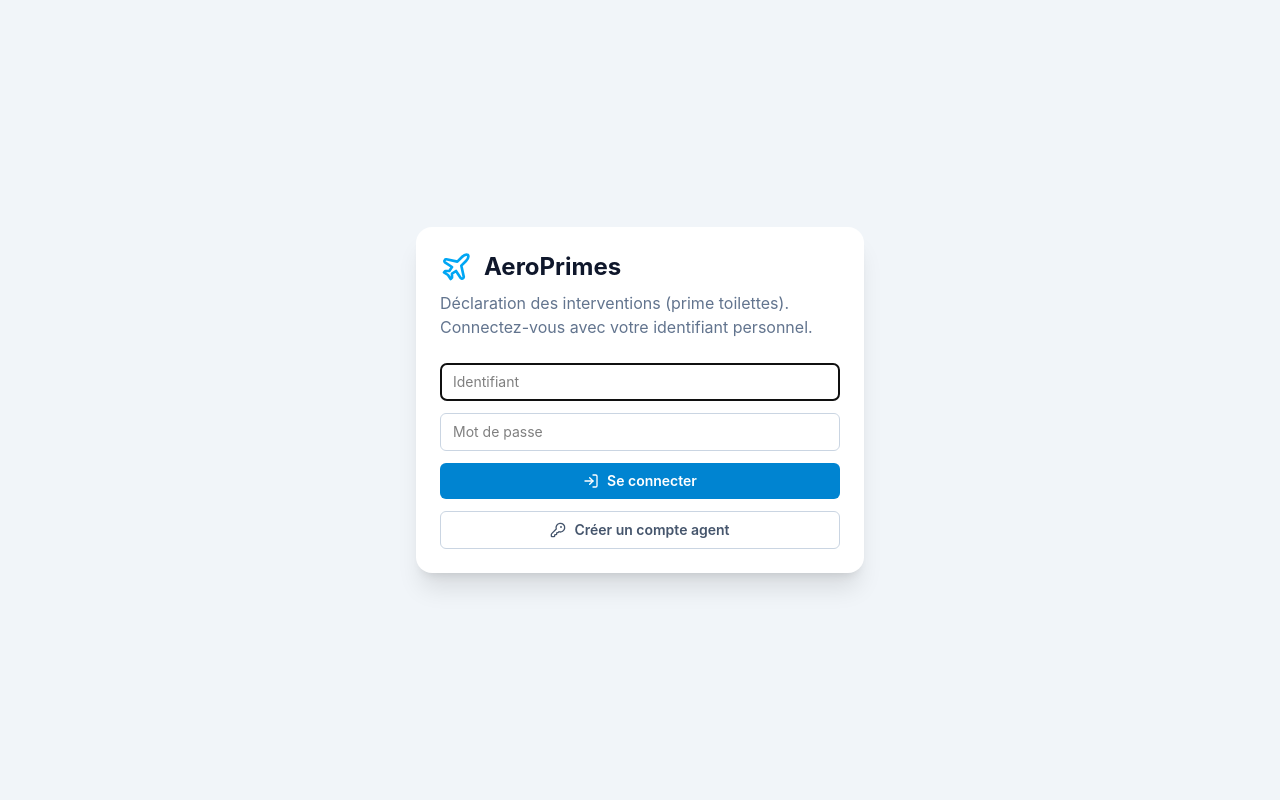
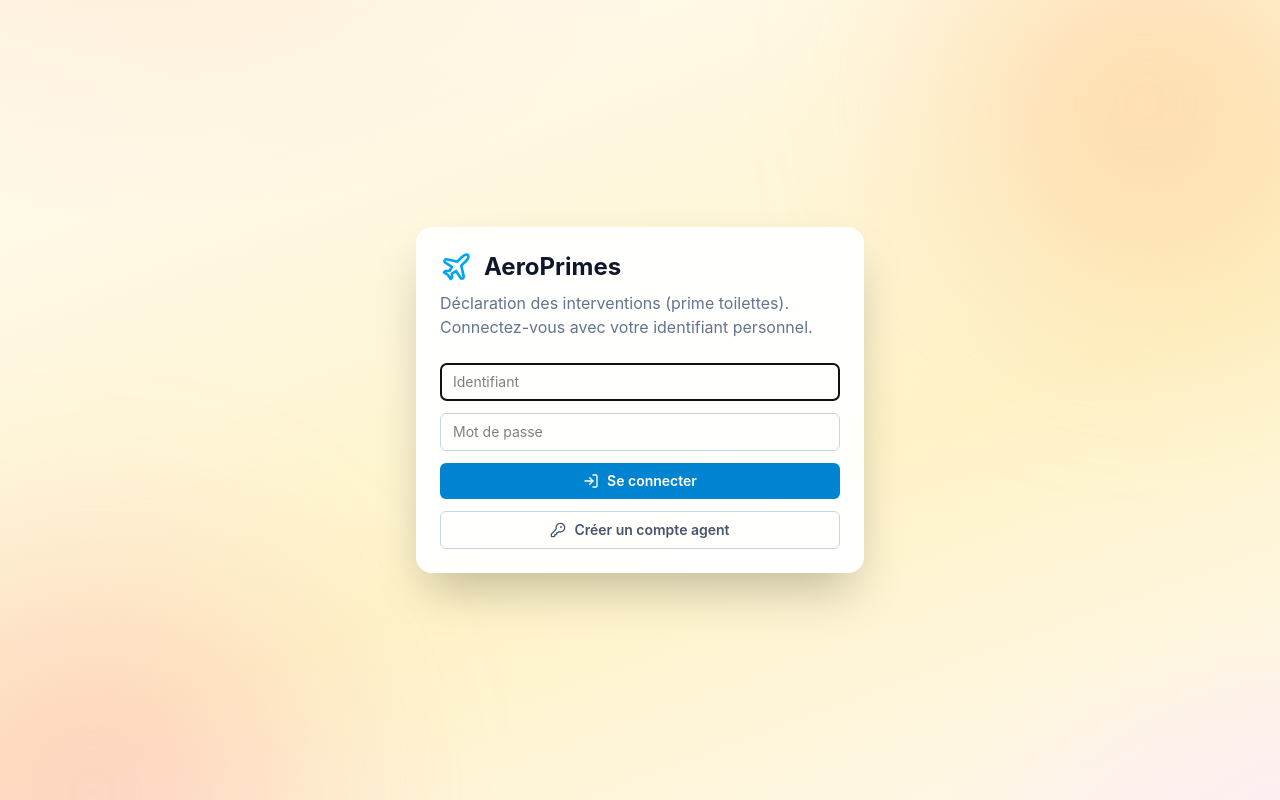
Before and after one commit to AeroSuites/primes, a React (Vite) app: page / in a window 1280 px wide. Built offline with nearby package versions, Linux system fonts and the light colour scheme; no server answers.

Commit message:
Ecrans connexion/inscription: fond anime ambre distinctif

```diff
--- a/src/index.css
+++ b/src/index.css
@@ -1 +1,48 @@
 @import "tailwindcss";
+
+/* Écrans connexion / inscription — ambiance ambre (AeroPrimes) */
+.auth-screen {
+  position: relative;
+  overflow: hidden;
+  background:
+    radial-gradient(900px 500px at 10% -10%, #ffedd5 0%, transparent 60%),
+    radial-gradient(900px 500px at 110% 110%, #fce7f3 0%, transparent 55%),
+    linear-gradient(160deg, #fffbf5 0%, #fef3c7 60%, #fff7ed 100%);
+}
+.auth-screen::before,
+.auth-screen::after {
+  content: "";
+  position: absolute;
+  width: 55vmax;
+  height: 55vmax;
+  border-radius: 50%;
+  filter: blur(70px);
+  opacity: 0.5;
+  pointer-events: none;
+  animation: auth-drift 20s ease-in-out infinite alternate;
+}
+.auth-screen::before {
+  top: -20vmax;
+  right: -18vmax;
+  background: radial-gradient(circle, #fdba74 0%, transparent 60%);
+}
+.auth-screen::after {
+  bottom: -24vmax;
+  left: -16vmax;
+  background: radial-gradient(circle, #fda4af 0%, transparent 60%);
+  animation-delay: -7s;
+}
+@keyframes auth-drift {
+  from {
+    transform: translate3d(0, 0, 0) scale(1);
+  }
+  to {
+    transform: translate3d(-6vmax, 4vmax, 0) scale(1.12);
+  }
+}
+@media (prefers-reduced-motion: reduce) {
+  .auth-screen::before,
+  .auth-screen::after {
+    animation: none;
+  }
+}
--- a/src/pages/Login.jsx
+++ b/src/pages/Login.jsx
@@ -22,8 +22,8 @@ export default function Login({ onGoRegister }) {
   }
 
   return (
-    <div className="min-h-screen bg-slate-100 flex items-center justify-center p-4">
-      <div className="bg-white rounded-2xl shadow-xl w-full max-w-md p-6">
+    <div className="auth-screen min-h-screen flex items-center justify-center p-4">
+      <div className="relative z-10 bg-white/95 backdrop-blur-sm rounded-2xl shadow-2xl w-full max-w-md p-6">
         <div className="flex items-center gap-3 mb-2">
           <Plane className="h-8 w-8 text-sky-500" />
           <h1 className="text-2xl font-bold text-slate-900">AeroPrimes</h1>
--- a/src/pages/Register.jsx
+++ b/src/pages/Register.jsx
@@ -46,8 +46,8 @@ export default function Register({ onGoBack }) {
   }
 
   return (
-    <div className="min-h-screen bg-slate-100 flex items-center justify-center p-4">
-      <div className="bg-white rounded-2xl shadow-xl w-full max-w-md p-6">
+    <div className="auth-screen min-h-screen flex items-center justify-center p-4">
+      <div className="relative z-10 bg-white/95 backdrop-blur-sm rounded-2xl shadow-2xl w-full max-w-md p-6">
         <div className="flex items-center gap-3 mb-2">
           <Plane className="h-8 w-8 text-sky-500" />
           <h1 className="text-2xl font-bold text-slate-900">Créer un compte agent</h1>
```
